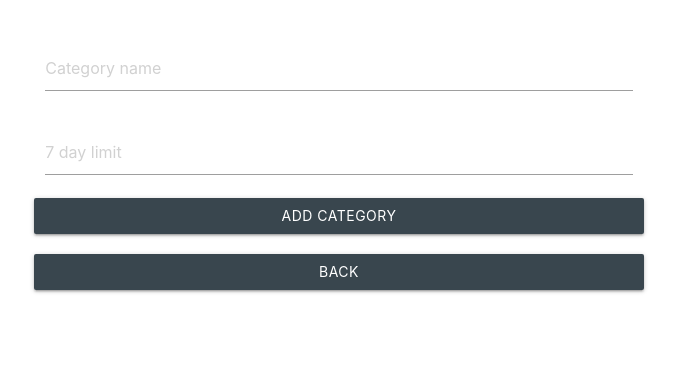
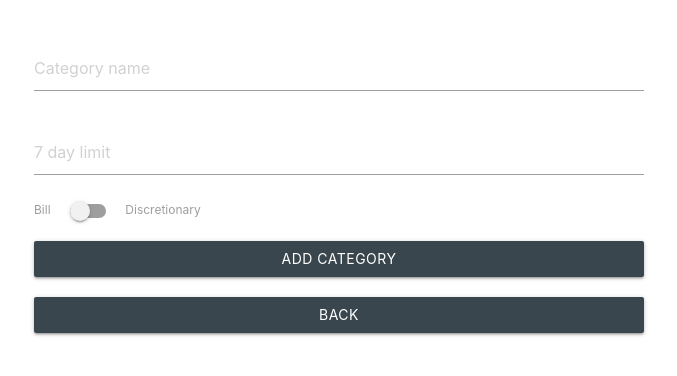
Before and after one commit to jordanlitsas/expense-tracker-mobile, a website: page public/html/addCategory.html in a window 1280 px wide. Shown: the whole page, without its empty margins (301-978 px from the left). Drawn offline with nearby package versions, Linux system fonts and the light colour scheme.

Commit message:
expenseType switch

```diff
--- a/public/css/style.css
+++ b/public/css/style.css
@@ -13,3 +13,12 @@ button{
 option, span{
     color: #39464e !important;
 }
+
+.switch{
+    padding-bottom: 20px;
+}
+
+
+div.input-field.col.s12{
+    padding: 0px !important;
+}
--- a/public/html/addCategory.html
+++ b/public/html/addCategory.html
@@ -27,12 +27,21 @@
                   <div class="input-field col s12">
                     <input placeholder="7 day limit" id="sevenDayLimitInput" type="number" class="validate">
                   </div>
+                  <div class="switch">
+                    <label>
+                      Bill
+                      <input type="checkbox" id = "expenseTypeSwitch">
+                      <span class="lever"></span>
+                      Discretionary
+                    </label>
+                  </div>
                   <button class="btn waves-effect waves-light col s12 btn-margin" id = "addCategoryBtn" type="submit" name="action">
                     Add category
                 </button>
                  <button class="btn waves-effect waves-light col s12 btn-margin" id = "backBtn" type="submit" name="action">
                     Back
                 </button>
+
 
 
 
--- a/public/js/addCategory.js
+++ b/public/js/addCategory.js
@@ -3,6 +3,9 @@ window.addEventListener('DOMContentLoaded', (event) => {
     document.querySelector("#addCategoryBtn").onclick = addCategory;
     document.querySelector("#backBtn").onclick = () => {
         window.location.replace('./spend.html')
+    }
+    document.querySelector('#expenseTypeSwitch').onclick = (event) => {
+        console.log(event.target.checked)
     }
 });
 
@@ -10,12 +13,13 @@ window.addEventListener('DOMContentLoaded', (event) => {
 const addCategory = async () => {
     let name = document.querySelector("#categoryNameInput").value;
     let sevenDayLimit = document.querySelector("#sevenDayLimitInput").value;
-
+    let expenseType =  document.querySelector('#expenseTypeSwitch').checked;
     if (name.length != 0 && sevenDayLimit.length != 0){
         let body = {
             userId: sessionStorage.getItem("userId"),
             name: name,
-            sevenDayLimit: sevenDayLimit
+            sevenDayLimit: sevenDayLimit,
+            expenseType: expenseType ? 'disposable' : 'bill'
         };
 
 
```
